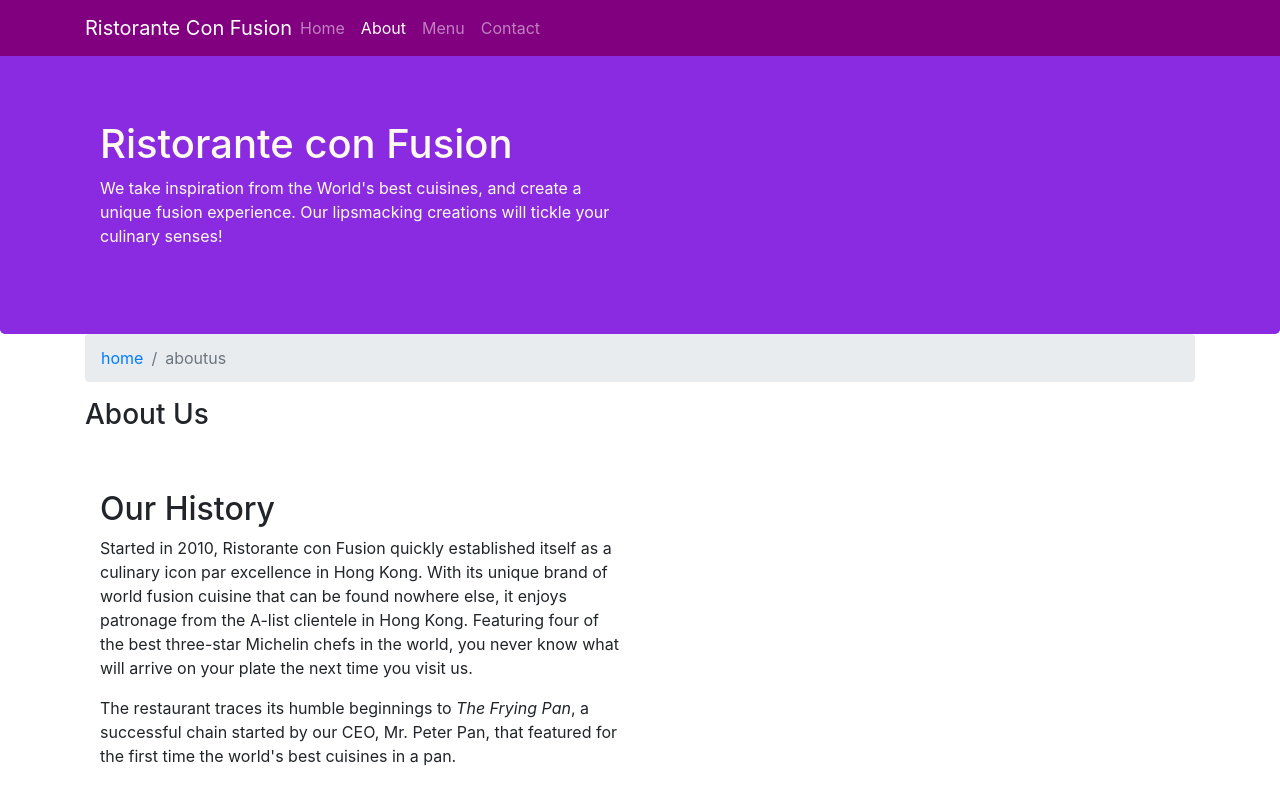
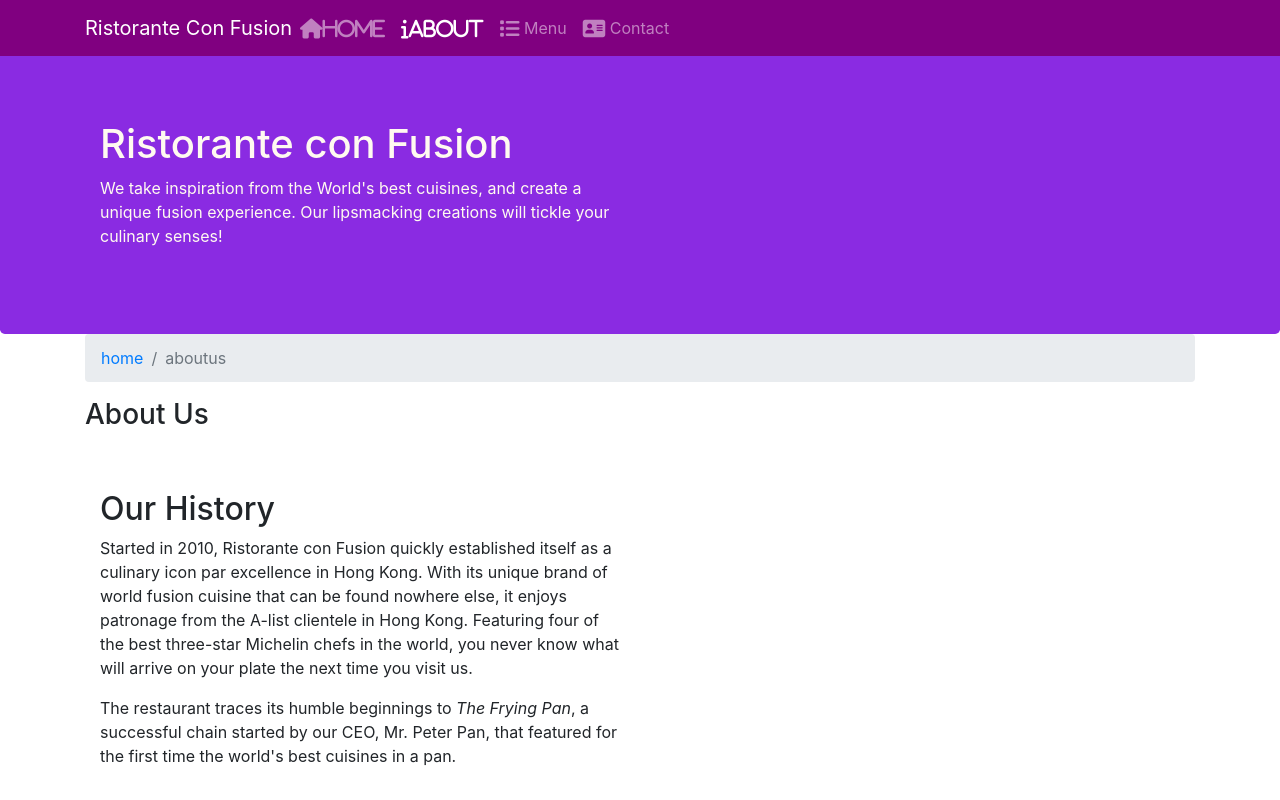
Before and after one commit to baldmonkey1/bootstrap, a website: page aboutus.html in a window 1280 px wide. Shown: the top 800 px of the page. Drawn offline with nearby package versions, Linux system fonts and the light colour scheme.

Commit message:
breadcrumbs and icons

```diff
--- a/aboutus.html
+++ b/aboutus.html
@@ -7,6 +7,8 @@
     <meta http-equiv="x-ua-compatible" content="ie=edge">
 
     <link rel="stylesheet" href="node_modules/bootstrap/dist/css/bootstrap.min.css">
+    <link rel="stylesheet" href="node_modules/font-awesome/css/font-awesome.css">
+    <link rel="stylesheet" href="node_modules/bootstrap-social/bootstrap-social.css">
     <link rel="stylesheet" href="css\styles.css">
     <title>Ristorante Con Fusion: About Us</title>
 
@@ -21,10 +23,10 @@
         <a class="navbar-brand mr-auto" href="./index.html">Ristorante Con Fusion</a>
         <div class="collapse navbar-collapse" id="navbar">
         <ul class="navbar-nav mr-auto">
-            <li class="nav-item"><a class ="nav-link"href="./index.html">Home</a></li>
-            <li class="nav-item"><a class ="nav-link active"href="./aboutus.html">About</a></li>
-            <li class="nav-item"><a class ="nav-link"href="#">Menu</a></li>
-            <li class="nav-item"><a class ="nav-link"href="#">Contact</a></li>
+            <li class="nav-item"><a class ="nav-link"href="./index.html"><span class="fa fa-home fa-lg">Home</span></a></li>
+            <li class="nav-item"><a class ="nav-link active"href="#"><span class="fa fa-info fa-lg">About</span></a></li>
+            <li class="nav-item"><a class ="nav-link"href="#"><span class="fa fa-list fa-lg"></span> Menu</a></li>
+            <li class="nav-item"><a class ="nav-link"href="#"><span class="fa fa-address-card fa-lg"></span> Contact</a></li>
         </ul>
         </div>
     </nav>
--- a/package.json
+++ b/package.json
@@ -14,7 +14,9 @@
     "lite-server": "^2.3.0"
   },
   "dependencies": {
+    "@fortawesome/fontawesome-free": "^6.3.0",
     "bootstrap": "^4.0.0",
+    "bootstrap-social": "^5.1.1",
     "jquery": "^3.3.1",
     "popper.js": "^1.12.9"
   }
```
Also changed, not shown: index.html (+7 -4 lines), 1 other file.
